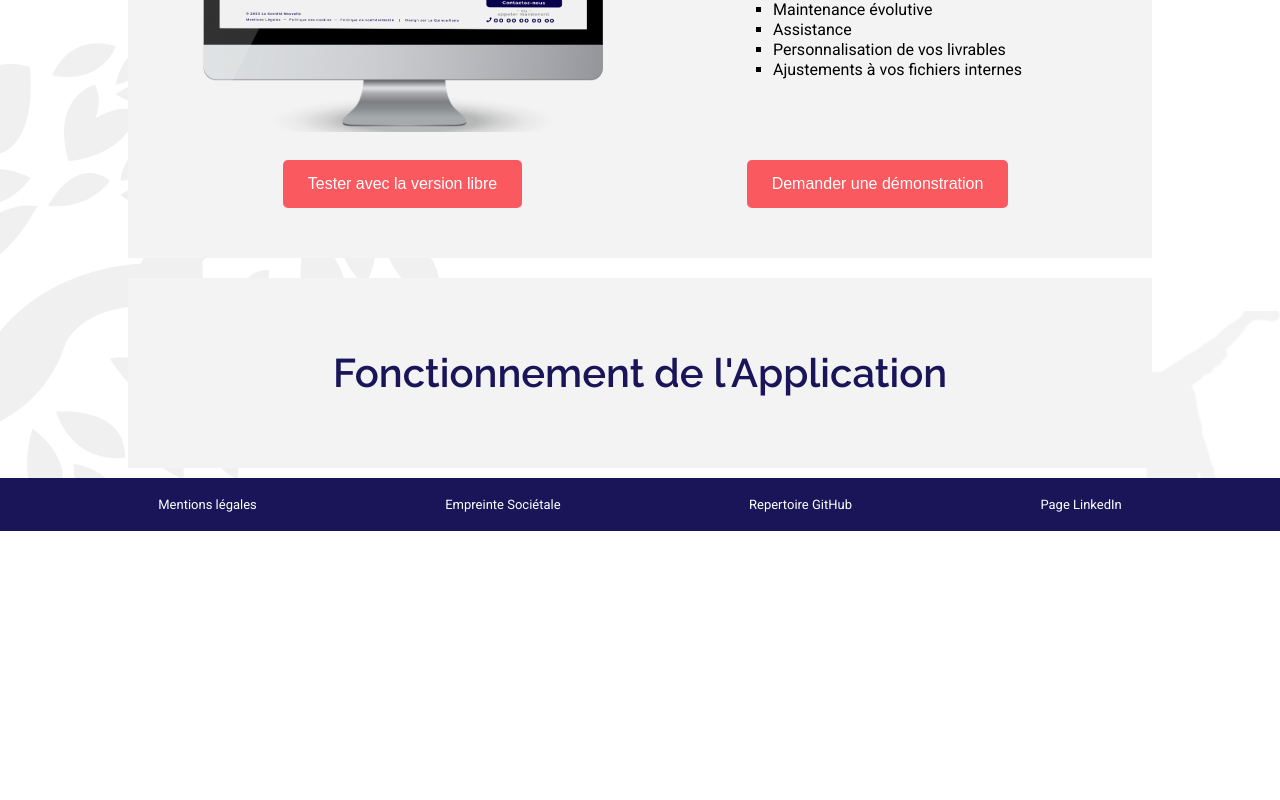
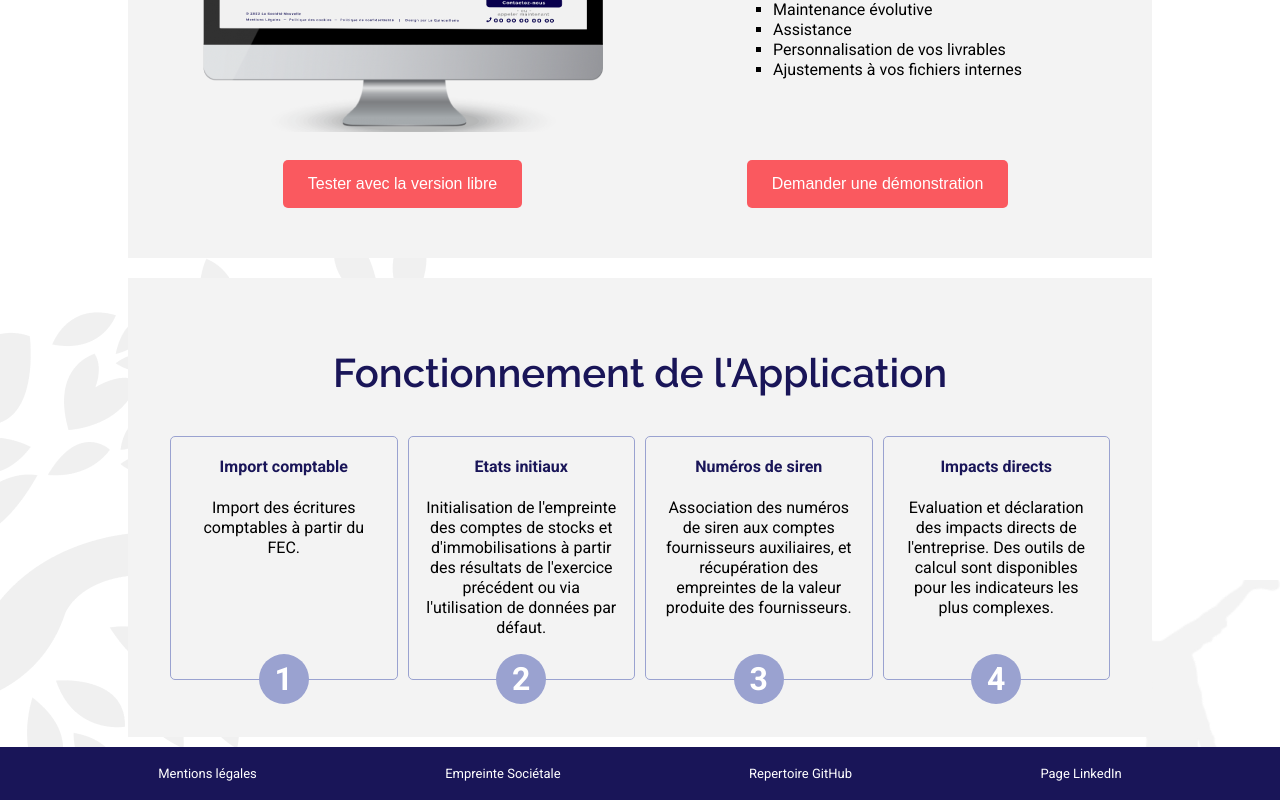
Before and after one commit to La-Societe-Nouvelle/LaSocieteNouvelle-Website, a Next.js app: page /cabinets-comptables in a window 1280 px wide. Shown: the part 1701-2501 px from the top of the page. Before the commit the page ends 2232 px from the top, so only its background shows below. Built offline with nearby package versions, Linux system fonts and the light colour scheme.

Commit message:
Add steps page cabinets comptables

```diff
--- a/pages/_app.js
+++ b/pages/_app.js
@@ -17,6 +17,7 @@ import '../styles/a-propos.scss'
 import '../styles/indicateur.scss'
 import '../styles/portail.scss'
 import '../styles/contact.scss'
+import '../styles/approche.scss'
 import '../styles/company-data.scss'
 
 function MyApp({ Component, pageProps }) {
--- a/pages/cabinets-comptables.js
+++ b/pages/cabinets-comptables.js
@@ -103,6 +103,7 @@ export default function Home() {
         <div className="section">
           <div className="bloc gray">
             <h1>Fonctionnement de l'Application</h1>
+            <FigureEtapes />
           </div>
         </div>
 
@@ -114,3 +115,37 @@ export default function Home() {
     </div>
   )
 }
+
+const FigureEtapes = () =>
+  <div className="h-group" id="etapes">
+    <div className="step-container">
+      <h4>Import comptable</h4>
+      <p>
+        Import des écritures comptables à partir du FEC.
+      </p>
+      <p className="step-number">1</p>
+    </div>
+    <div className="step-container">
+      <h4>Etats initiaux</h4>
+      <p>
+        Initialisation de l'empreinte des comptes de stocks et d'immobilisations à partir des résultats
+        de l'exercice précédent ou via l'utilisation de données par défaut.
+      </p>
+      <p className="step-number">2</p>
+    </div>
+    <div className="step-container">
+      <h4>Numéros de siren</h4>
+      <p>
+        Association des numéros de siren aux comptes fournisseurs auxiliaires, et récupération des empreintes
+        de la valeur produite des fournisseurs.
+      </p>
+      <p className="step-number">3</p>
+    </div>
+    <div className="step-container">
+      <h4>Impacts directs</h4>
+      <p>
+        Evaluation et déclaration des impacts directs de l'entreprise. Des outils de calcul sont disponibles pour les indicateurs les plus complexes.
+      </p>
+      <p className="step-number">4</p>
+    </div>
+  </div>
--- a/pages/entreprises.js
+++ b/pages/entreprises.js
@@ -23,8 +23,8 @@ export default function Home() {
               <div>
                 <h2>Pilotez et valorisez votre performance extra-financière</h2>
                 <p>
-                  Climat, inégalités sociales, raréfaction des ressources naturelles... Les entreprises ont un rôle majeur
-                  dans la construction d'une société durable. Il est désormais incontournable pour une entreprise de
+                  Climat, inégalités sociales, raréfaction des ressources naturelles... <b>Les entreprises ont un rôle majeur
+                  dans la construction d'une société durable</b>. Il est désormais incontournable pour une entreprise de
                   prendre en compte ses enjeux clefs s'il elle veut assurer sa pérennité.
                 </p>
                 <p>
--- /dev/null
+++ b/styles/approche.scss
@@ -0,0 +1,49 @@
+@import 'base';
+
+
+/* -------------------- Approche page -------------------- */
+
+.step-container
+{
+  position: relative;
+  display: flex;
+  flex-direction: column;
+  justify-content: flex-start;
+  align-items: center;
+  border: solid 1px #9aa2d0;
+  border-radius: 5px;
+  margin-bottom: 25px;
+  min-height: 75px;
+  padding: 15px 15px 25px;
+
+  h4
+  {
+    margin: 5px auto;
+    color: $primary-color;
+  }
+
+  p
+  {
+    text-align: center;
+  }
+
+  .step-number
+  {
+    position: absolute;
+    left: 50%;
+    top: 100%;
+    transform: translate(-50%,-50%);
+    margin: 0;
+    display: flex;
+    justify-content: center;
+    align-items: center;
+    width: 50px;
+    height: 50px;
+    border-radius: 50%;
+    border:none;
+    background: #9aa2d0;
+    font-size: 2em;
+    font-weight: 800;
+    color : #fff;
+  }
+}
--- a/styles/globals.scss
+++ b/styles/globals.scss
@@ -357,6 +357,8 @@ textarea {
     {
       height: 100%;
       border: 1px solid $dark-blue;
+      border-top: 0px;
+      border-radius: 6px 6px;
 
       p
       {
@@ -367,6 +369,7 @@ textarea {
 
       h3
       {
+        border-radius: 5px 5px 0 0;
         height: max-content;
         background-color: $dark-blue;
         margin: 0px;
```
